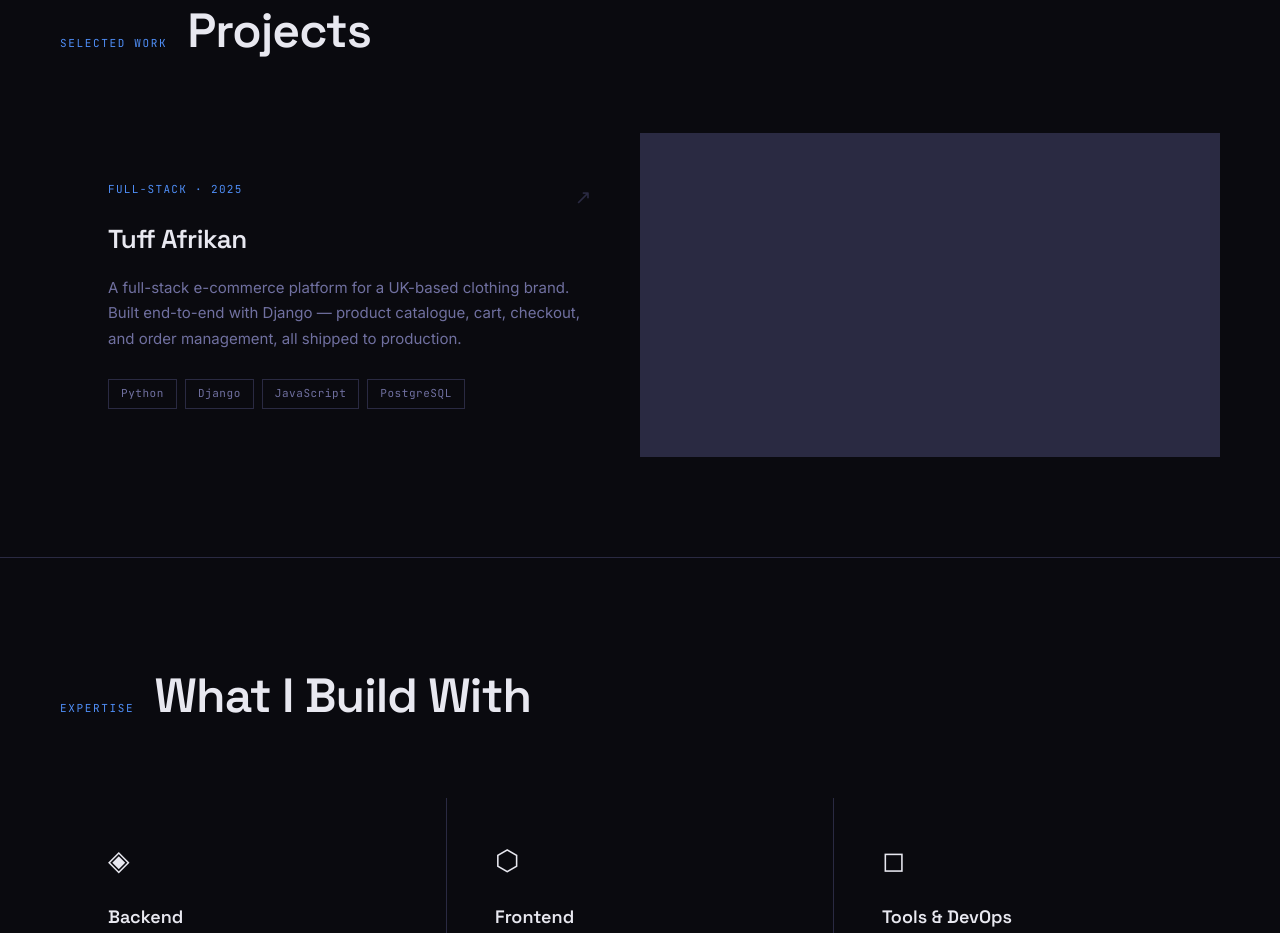
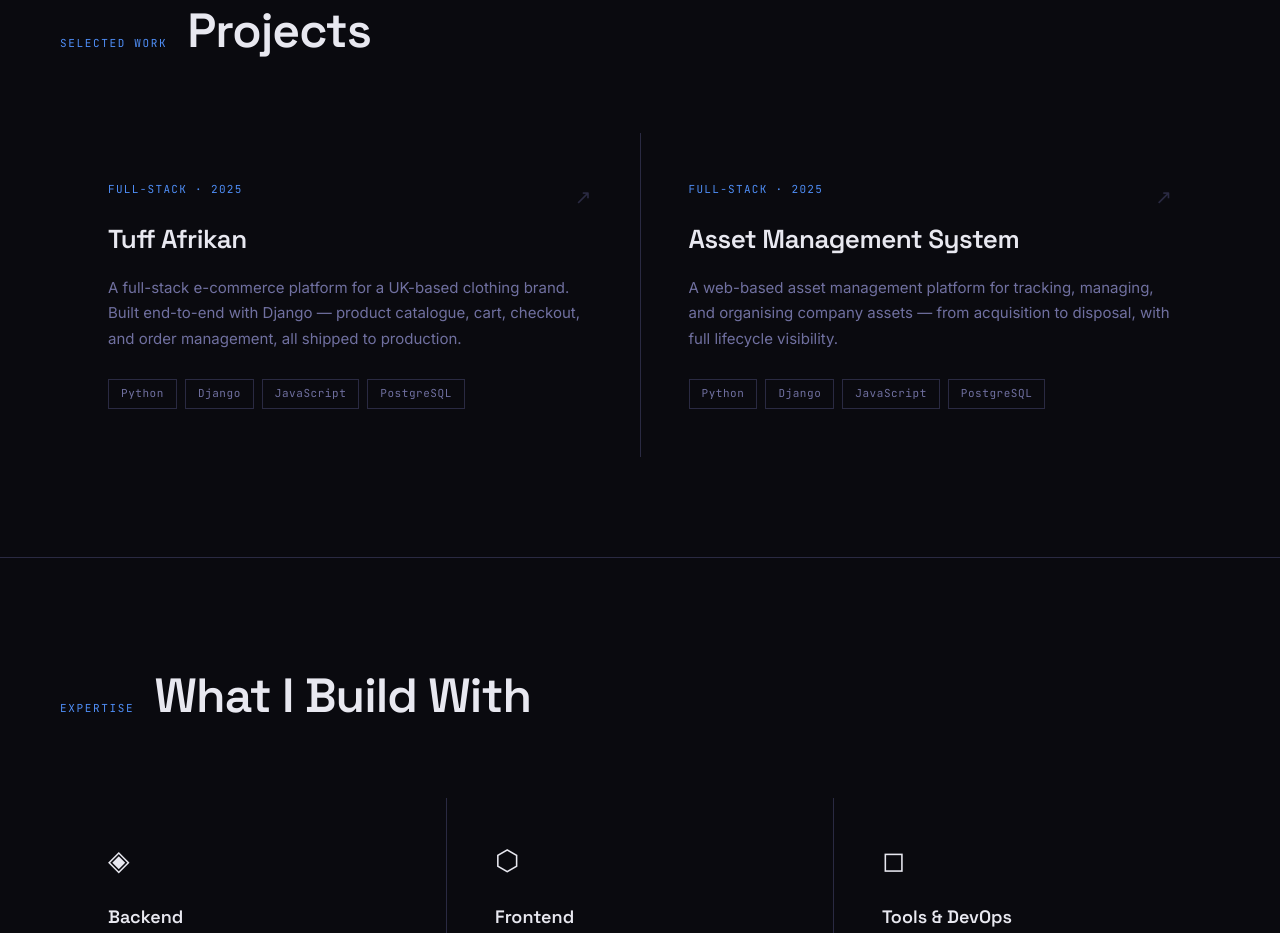
Before and after one commit to PrinceAmoakoBannerman/Portfolio, a React (Create React App) app: page / in a window 1280 px wide. Shown: the part 1740-2673 px from the top of the page. Built offline with nearby package versions, Linux system fonts and the light colour scheme.

Commit message:
Add Asset Management System project

```diff
--- a/src/data.js
+++ b/src/data.js
@@ -29,6 +29,13 @@ export const projects = [
     stack: ["Python", "Django", "JavaScript", "PostgreSQL"],
     link: "https://tuffafrikan.com",
   },
+  {
+    tag: "Full-Stack · 2025",
+    title: "Asset Management System",
+    desc: "A web-based asset management platform for tracking, managing, and organising company assets — from acquisition to disposal, with full lifecycle visibility.",
+    stack: ["Python", "Django", "JavaScript", "PostgreSQL"],
+    link: "https://asm2-sage.vercel.app/",
+  },
 ];
 
 export const skills = [
```
